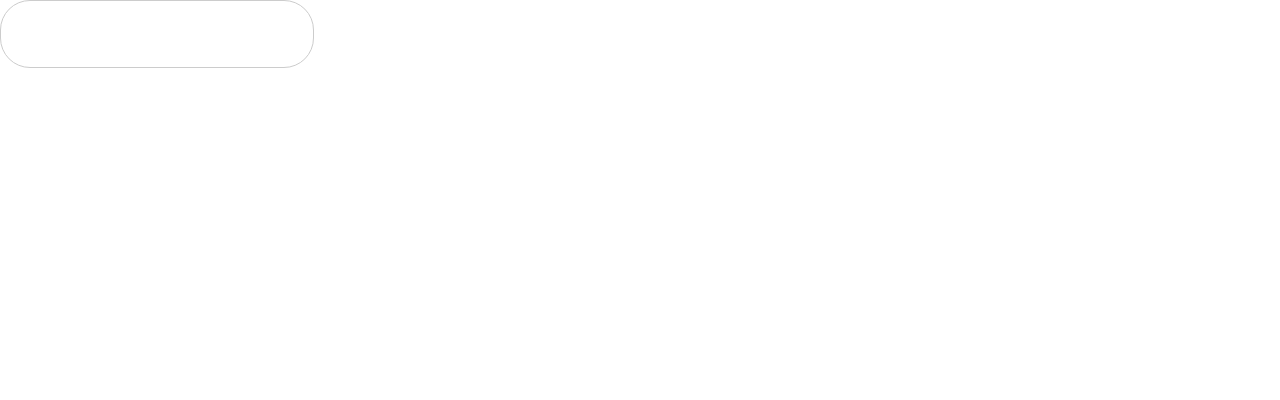
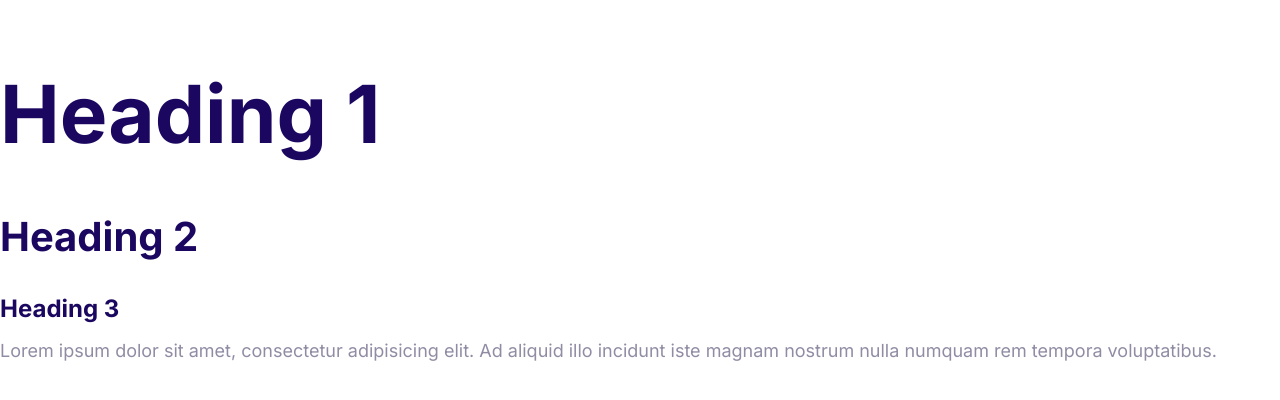
Before and after one commit to BoningtonChen/Bonity, a plain HTML site: page index.html in a window 1280 px wide. Drawn offline with Linux system fonts and the light colour scheme.

Commit message:
定义字体样式

```diff
--- a/index.html
+++ b/index.html
@@ -7,8 +7,16 @@
 
     <link rel="stylesheet" href="styles/normalize.css">
     <link rel="stylesheet" href="styles/style.css">
+    <link rel="preconnect" href="https://fonts.googleapis.com">
+    <link rel="preconnect" href="https://fonts.gstatic.com" crossorigin>
+    <link href="https://fonts.googleapis.com/css2?family=Inter:wght@400;700&display=swap" rel="stylesheet">
 </head>
 <body>
-<input type="text" class="input">
+    <h1>Heading 1</h1>
+    <h2>Heading 2</h2>
+    <h3>Heading 3</h3>
+    <p>
+        Lorem ipsum dolor sit amet, consectetur adipisicing elit. Ad aliquid illo incidunt iste magnam nostrum nulla numquam rem tempora voluptatibus.
+    </p>
 </body>
 </html>
--- a/styles/style.css
+++ b/styles/style.css
@@ -6,6 +6,39 @@
     --color-headings: #1b0760;
     --color-body: #918ca4;
 }
+
+html {
+    font-size: 62.5%;
+}
+
+body {
+    font-family: Inter, Arial, Helvetica, sans-serif;
+    color: var(--color-body);
+    font-size: 2.4rem;
+    line-height: 1.5;
+}
+
+h1,
+h2,
+h3 {
+    color: var(--color-headings);
+    margin-bottom: 1rem;
+}
+
+h1 {
+    font-size: 7rem;
+}
+h2 {
+    font-size: 4rem;
+}
+h3 {
+    font-size: 3rem;
+}
+
+p {
+    margin-top: 0;
+}
+
 /* Input WorkSpace */
 .input {
     padding: 1.5rem 3.5rem;
@@ -14,3 +47,19 @@
     outline: 0;
     color: var(--color-headings);
 }
+
+@media screen and (min-width: 1024px) {
+    body {
+        font-size: 1.8rem;
+    }
+
+    h1 {
+        font-size: 8rem;
+    }
+    h2 {
+        font-size: 4rem;
+    }
+    h3 {
+        font-size: 2.4rem;
+    }
+}
```
